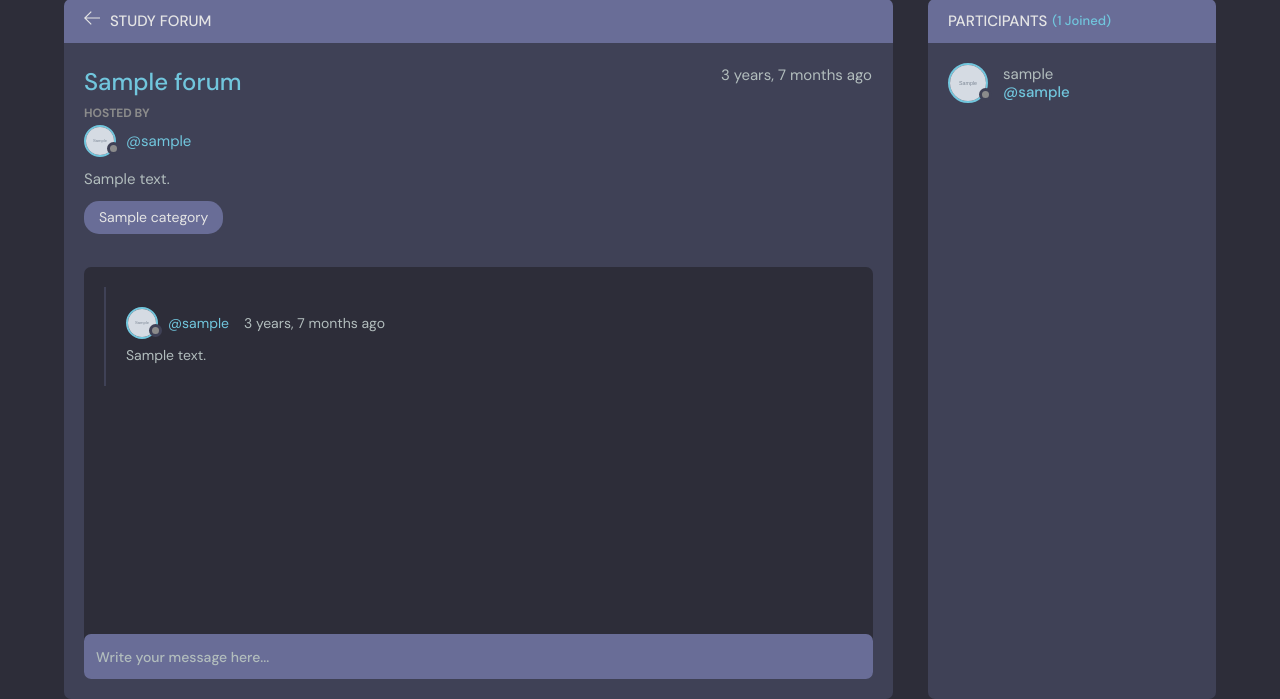
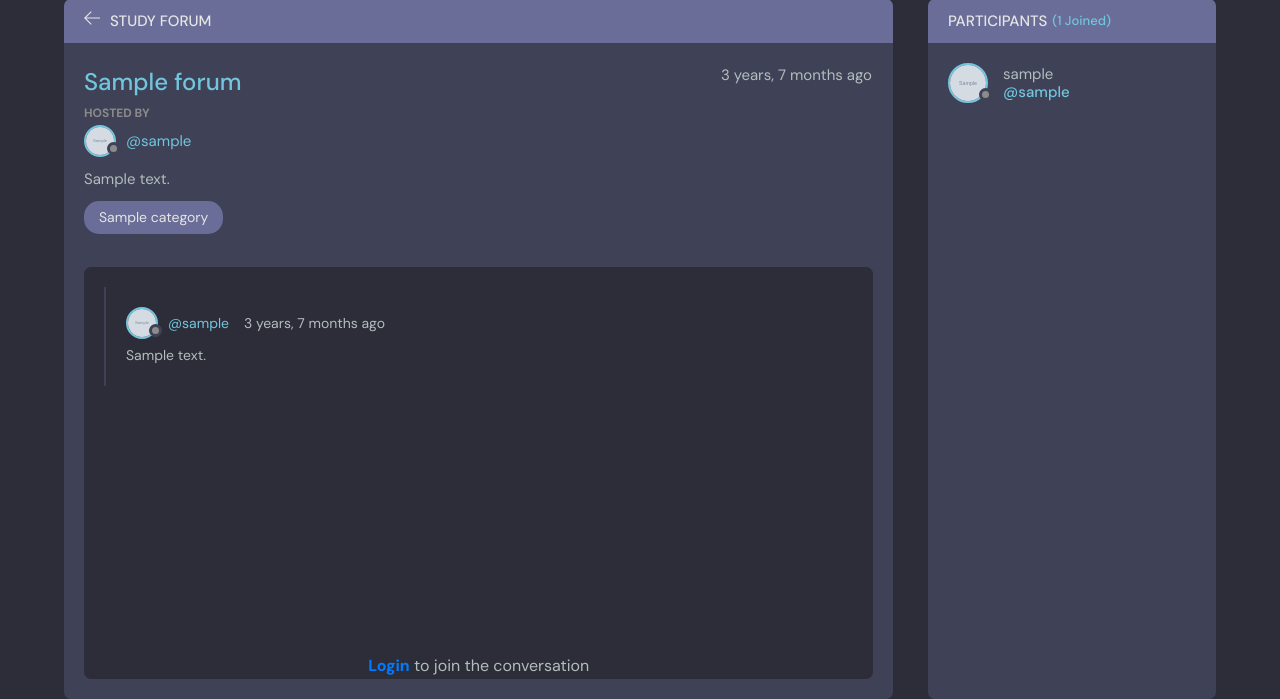
Before and after one commit to sitamgithub-MSIT/DevCollab, a Django app: page /topic/1/ in a window 1280 px wide. Shown: the part 101-800 px from the top of the page. Run offline with Django 4.2, Linux system fonts and the light colour scheme; tables that the repository leaves empty hold one stand-in row (values such as "Sample post"); grey boxes marked "Sample" are stand-in pictures.

Commit message:
updated topic page and added icon

```diff
--- a/base/templates/base/main.html
+++ b/base/templates/base/main.html
@@ -6,7 +6,7 @@
     <meta charset="UTF-8" />
     <meta http-equiv="X-UA-Compatible" content="IE=edge" />
     <meta name="viewport" content="width=device-width, initial-scale=1.0" />
-    <link rel="shortcut icon" href="assets/favicon.ico" type="image/x-icon" />
+    <link rel="shortcut icon" href="{%static 'images/favicon.ico' %}" type="image/x-icon" />
     <link rel="stylesheet" href="{% static 'styles/style.css' %}" />
     <title>{% block title %} {% endblock %} DevCollab</title>
   </head>
--- a/forum/templates/forum/topic.html
+++ b/forum/templates/forum/topic.html
@@ -167,10 +167,19 @@
         </div>
       </div>
       <div class="room__message">
+        {% if request.user.is_authenticated %}
         <form action="" method="POST">
           {% csrf_token %}
           <input name="body" placeholder="Write your message here..." />
         </form>
+        {% else %}
+        <p class="room__messageLogin" style="font-size: 16px; text-align:center;">
+          <a href="{% url 'loginpageview' %}" style="color: #007BFF; font-weight: bold;">
+            Login
+          </a> to join the conversation
+        </p>
+
+        {% endif %}
       </div>
     </div>
     <!-- Room End -->
--- a/forum/views.py
+++ b/forum/views.py
@@ -107,7 +107,7 @@ def profilepageview(request, pk):
 
     return render(request, "forum/user_profile.html", context)
 
-
+#@login_required(login_url="loginpageview")
 def topicpageview(request, pk):
     topic = Forum.objects.get(id=pk)
     room_messages = topic.messages_set.all()
@@ -214,7 +214,7 @@ def updateuserview(request):
 
         if form.is_valid():
             form.save()
-            return redirect("userprofileview", pk=user.id)
+            return redirect("profilepageview", pk=user.id)
 
     context = {"form": form}
     return render(request, "forum/edit_user_profile.html", context)
```
Also changed, not shown: static/images/admin_image.jpg (added).
